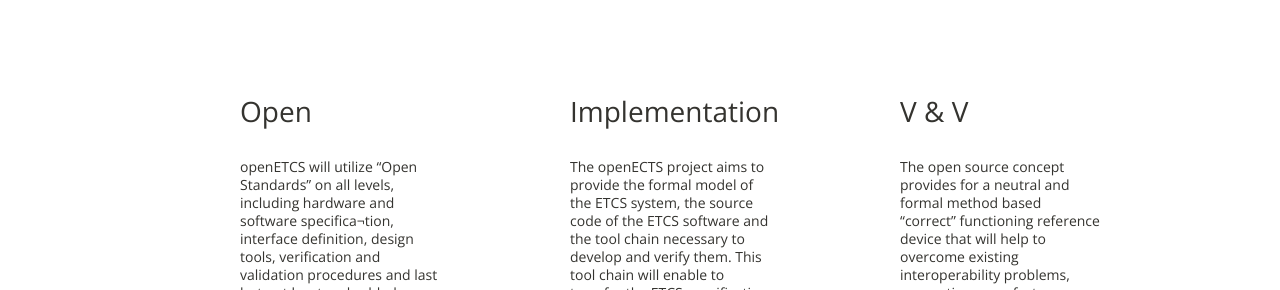
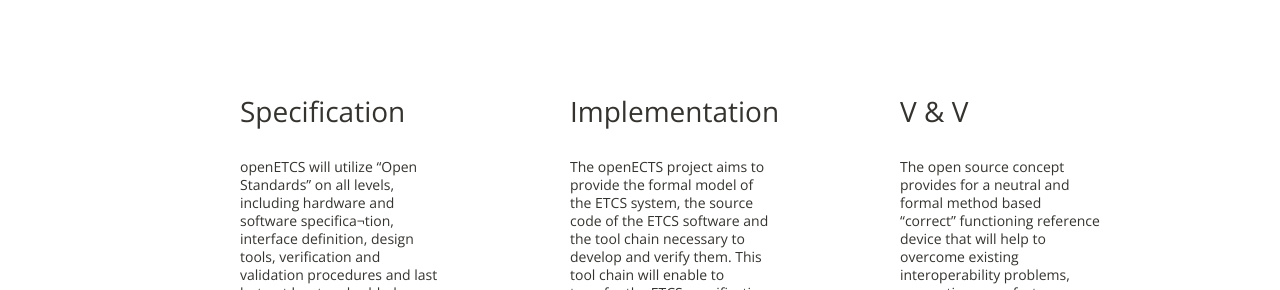
Before and after one commit to openETCS/openetcs.github.com, a Jekyll site: the page built from index.html, in a window 1280 px wide. Shown: the part 532-822 px from the top of the page. Built offline with Jekyll 4.4.1, drawn with Linux system fonts in a browser that asks for light colours.

Commit message:
Update index.html

```diff
--- a/index.html
+++ b/index.html
@@ -19,7 +19,7 @@ title: European Train Control System. Open Proof. Open Source.
   <div class="feature span3">
     <div id="Open" class="icon"></div>
     <div class="feature-description">
-      <h2>Open</h2>
+      <h2>Specification</h2>
       <p>
         openETCS will utilize “Open Standards” on all levels, including hardware and software specifica¬tion, interface definition, design tools, verification and validation procedures and last but not least embedded control software. By applying those technologies and related business concepts a significant cost cut for the final onboard product is expected down to or even below conventional high performance cab signalling systems (e.g. LZB Linien-Zug-Beeinflussung, as used in Germany, Austria and Spain).
       </p>
```
